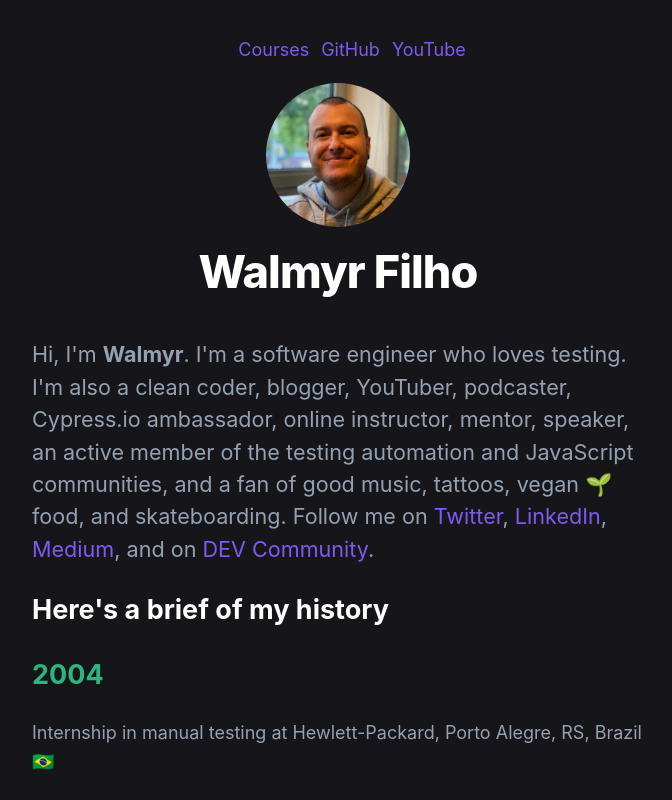
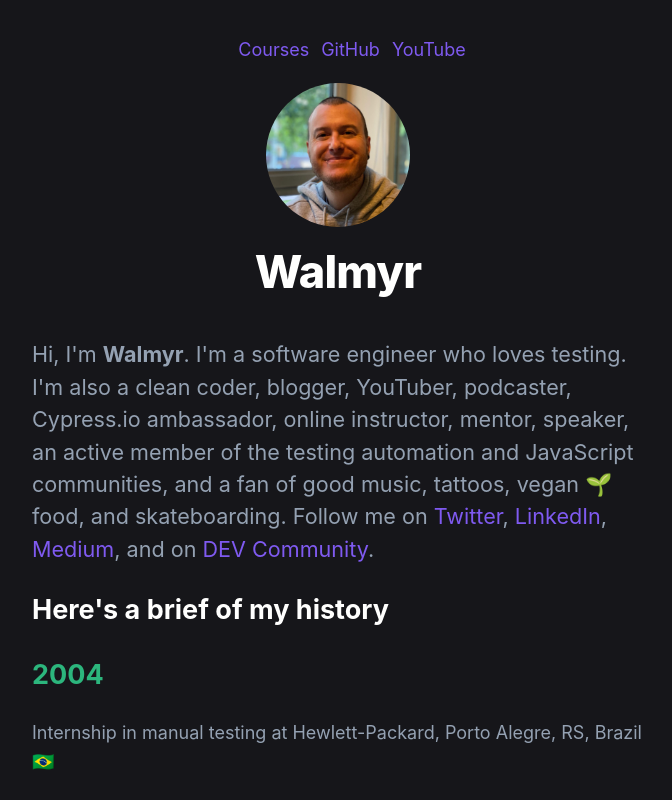
Before and after one commit to wlsf82/walmyr-nextjs, a Next.js app: page / in a window 1280 px wide. Shown: the top 800 px of the page, without its empty margins (302-974 px from the left). Built offline with nearby package versions, Linux system fonts and the light colour scheme.

Commit message:
Use only first name on heading

```diff
--- a/components/layout.js
+++ b/components/layout.js
@@ -5,7 +5,7 @@ import Footer from './footer'
 import styles from './layout.module.css'
 import utilStyles from '../styles/utils.module.css'
 
-const name = 'Walmyr Filho'
+const name = 'Walmyr'
 export const siteTitle = name
 
 export default function Layout({ children }) {
```
